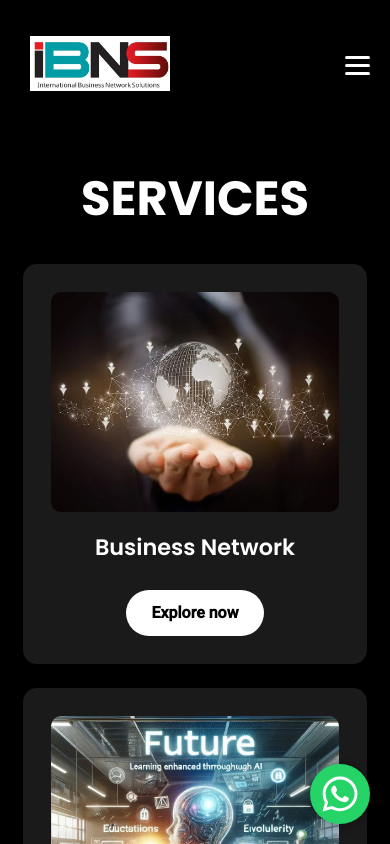
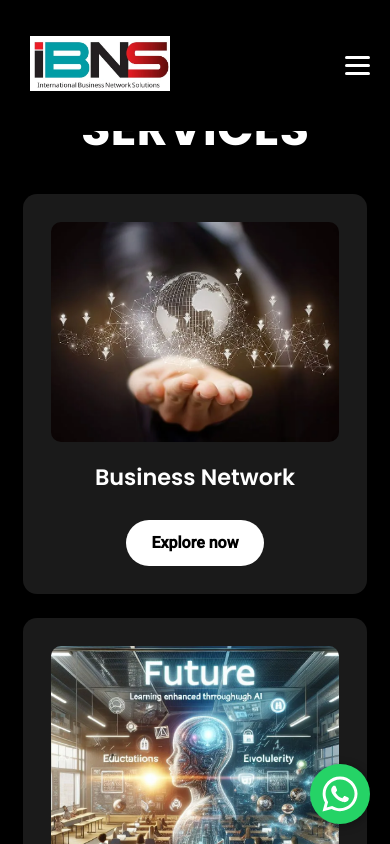
Before and after one commit to Ansilaju/IBN, a React (Vite) app in the folder client/: page /servicemain in a window 390 px wide. Shown: the top 844 px of the page. Built offline with nearby package versions, Linux system fonts and the light colour scheme.

Commit message:
changes in overall

```diff
--- a/client/src/Components/Home/Home.css
+++ b/client/src/Components/Home/Home.css
@@ -416,6 +416,11 @@ body {
     flex-direction: column;
   }
 }
+@media (max-width: 768px) {
+  .servicepage-grid {
+    grid-template-columns: 1fr;
+  }
+}
 
 .ibn-footer p {
   font-size: 16px;
--- a/client/src/Components/Home/Home.jsx
+++ b/client/src/Components/Home/Home.jsx
@@ -60,10 +60,6 @@ const Home = () => {
               <h2 className="servicepage-title">
                 What We Are Offering For You?
               </h2>
-              {/* <p className="servicepage-description">
-                As a digital marketing agency, we cover multiple aspects of
-                online growth. Here’s what we do best.
-              </p> */}
             </div>
           </div>
 
--- a/client/src/Components/Portfolio/Portfolio.jsx
+++ b/client/src/Components/Portfolio/Portfolio.jsx
@@ -25,6 +25,14 @@ const Portfolio = () => {
     { category: "courses", img: "/poster9.webp" },
     { category: "courses", img: "/poster5.webp" },
     { category: "courses", img: "/poster11.webp" },
+    {
+      category: "courses",
+      img: "/WhatsApp Image 2025-09-03 at 09.31.56_11b38df3.webp",
+    },
+    {
+      category: "courses",
+      img: "/WhatsApp Image 2025-09-03 at 09.33.16_002a78b6.webp",
+    },
   ];
 
   const categories = [
--- a/client/src/Components/Service/Businessnetworking.css
+++ b/client/src/Components/Service/Businessnetworking.css
@@ -241,7 +241,7 @@
     max-width: 100%;
   }
 }
-
+/*
 .companies-section {
   padding: 80px 20px;
   background: black;
@@ -296,7 +296,6 @@
   background: #a30016;
 }
 
-/* Responsive */
 @media (max-width: 768px) {
   .companies-preview {
     gap: 20px;
@@ -304,4 +303,4 @@
   .companies-preview img {
     width: 80px;
   }
-}
+} */
--- a/client/src/Components/Service/Businessnetworking.jsx
+++ b/client/src/Components/Service/Businessnetworking.jsx
@@ -206,7 +206,7 @@ const Businessnetworking = () => {
           </div>
         </section>
 
-        <section className="companies-section" data-aos="fade-right">
+        {/* <section className="companies-section" data-aos="fade-right">
           <div className="container">
             <h2 className="companies-title">Our Valued Members</h2>
             <p className="companies-subtitle">
@@ -223,7 +223,7 @@ const Businessnetworking = () => {
               </a>
             </div>
           </div>
-        </section>
+        </section> */}
       </div>
     </div>
   );
--- a/client/src/Components/Service/Servicemain.css
+++ b/client/src/Components/Service/Servicemain.css
@@ -35,7 +35,7 @@ p {
   text-align: center;
   background-color: black;
   color: white;
-  margin-top: 170px;
+  margin-top: 120px;
 }
 
 .service-page-btn-box {
@@ -46,18 +46,17 @@ p {
 }
 
 .mei {
-  margin-top: 123px;
   background-color: black;
 }
 
 @media (max-width: 1024px) {
-  .mei {
+  .services-intro {
     margin-top: 105px;
   }
 }
 
 @media (max-width: 768px) {
-  .mei {
+  .services-intro {
     margin-top: 100px;
   }
 }
```
Also changed, not shown: client/public/WhatsApp Image 2025-09-03 at 09.31.56_11b38df3.webp (added), client/public/WhatsApp Image 2025-09-03 at 09.33.16_002a78b6.webp (added).
